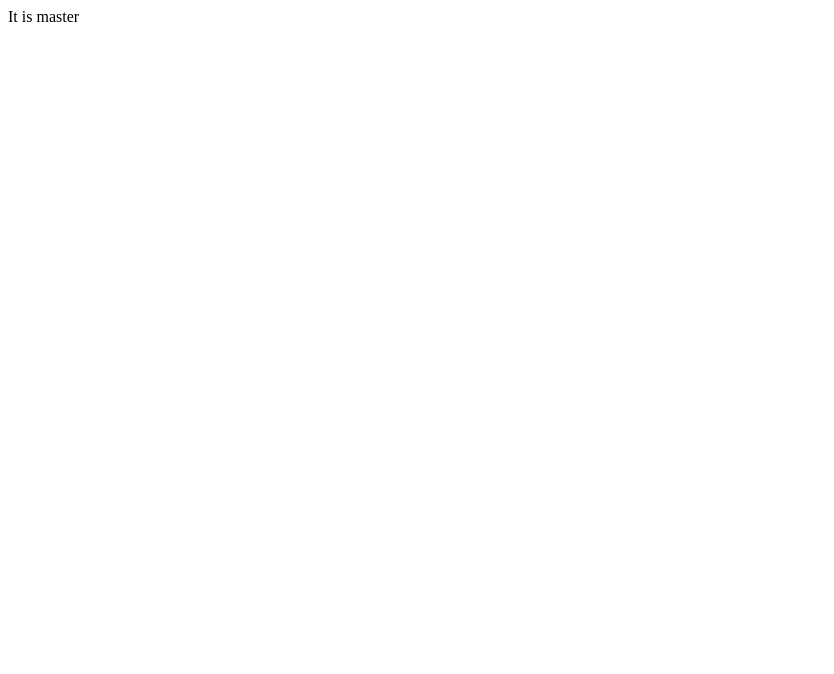
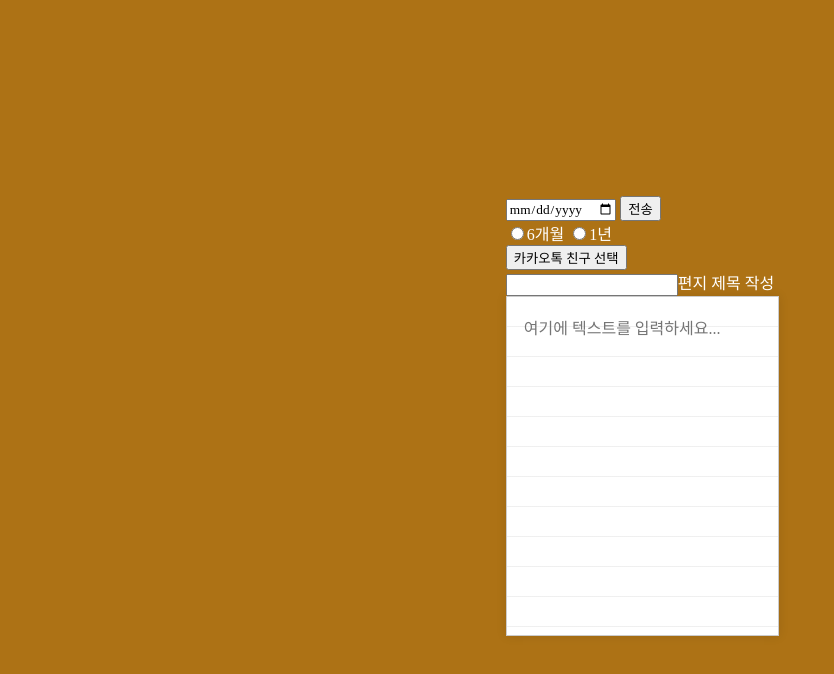
Before and after one commit to NoahLuculent/2024_T.G.Thon, a plain HTML site: page index.html in a window 1280 px wide. Shown: the whole page, without its empty margins (0-834 px from the left). Drawn offline with Linux system fonts and the light colour scheme; a web font is replaced by a local one.

Commit message:
일단은 완료 css 보완 필요

```diff
--- /dev/null
+++ b/index.css
@@ -0,0 +1,54 @@
+:root {
+  --primary: #ad7215;
+  --primary-light: #d0af7a;
+  --primary-dark: #b5986a;
+  --letter-note: #fffdd0;
+  --text: #ffffff;
+  --text-dark: #3c3f00;
+  --gray: #767676;
+}
+@font-face {
+  font-family: main-font;
+  src: url("https://fastly.jsdelivr.net/gh/projectnoonnu/noonfonts_2402_1@1.0/Ownglyph_meetme-Rg.woff2")
+    format("woff2");
+  font-style: normal;
+  font-weight: 900;
+}
+
+body {
+  background-color: var(--primary);
+  font-family: main-font;
+  color: var(--text);
+  margin: 0;
+  height: 100vh;
+  padding: 1rem;
+  display: flex;
+  height: 100vh;
+  justify-content: center;
+  align-items: center;
+}
+
+input,
+button {
+  font-family: main-font;
+}
+.notepad-container {
+  width: 90%; /* 화면보다 살짝 작은 가로 크기 */
+  max-width: 120%;
+  border: 1px solid #ccc;
+  background: repeating-linear-gradient(white, white 29px, #e0e0e0 30px);
+  padding: 15px;
+  box-shadow: 0 0 10px rgba(0, 0, 0, 0.1);
+}
+
+textarea {
+  width: 100%;
+  height: 300px;
+  font-family: main-font;
+  border: none;
+  background: none;
+  resize: none;
+  line-height: 30px; /* 줄 간격을 가로줄에 맞춤 */
+  font-size: 16px;
+  outline: none;
+}
--- a/index.html
+++ b/index.html
@@ -2,8 +2,43 @@
 <html>
   <head>
     <title>Letter of Time</title>
+    <meta charset="UTF-8" />
+    <link rel="stylesheet" href="./index.css" />
+    <script src="./index.js"></script>
   </head>
   <body>
-    It is master
+    <form method="get" action="./index.html">
+      <div id="date">
+        <input type="date" id="year" class="date-select" name="" value="date" />
+        <button type="submit" id="date-submit">전송</button>
+      </div>
+      <div id="fixed-date">
+        <input
+          type="radio"
+          id="6m"
+          class="date-button"
+          name="fixed"
+          value="6month"
+        />6개월
+        <input
+          type="radio"
+          id="6m"
+          class="date-button"
+          name="fixed"
+          value="1year"
+        />1년
+      </div>
+
+      <div id="messenger">
+        <button id="kakao-select">카카오톡 친구 선택</button>
+      </div>
+      <div id="letter"><input type="text" />편지 제목 작성</div>
+      <div class="notepad-container">
+        <textarea
+          name="notepad"
+          placeholder="여기에 텍스트를 입력하세요..."
+        ></textarea>
+      </div>
+    </form>
   </body>
 </html>
```
Also changed, not shown: index.js (added).
